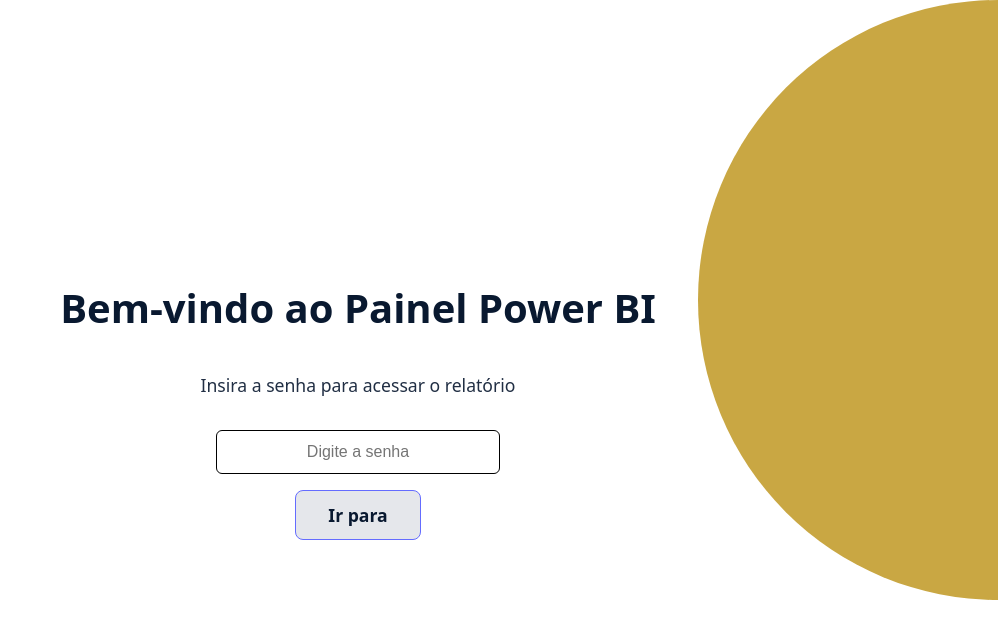
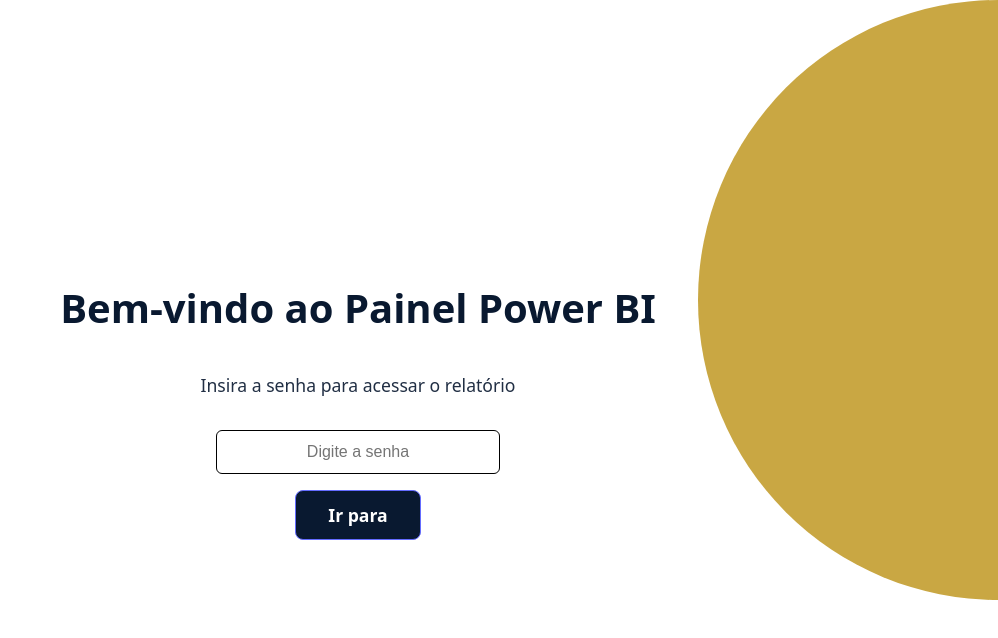
Before and after one commit to daniellima-prime/W2BI-powerbi, a React (Vite) app: page / in a window 1280 px wide. In both pictures the pointer is over the button "Ir para". Shown: the top 638 px of the page, without its empty margins (282-1280 px from the left). Built offline with nearby package versions, Linux system fonts and the light colour scheme.

Commit message:
alterar Cor do Botão

```diff
--- a/src/App.css
+++ b/src/App.css
@@ -109,7 +109,8 @@
 }
 
 .home-button:hover {
-  background-color: #e5e7eb;
+  background-color: #091930;
+  color:  white;
 }
 
 
```
